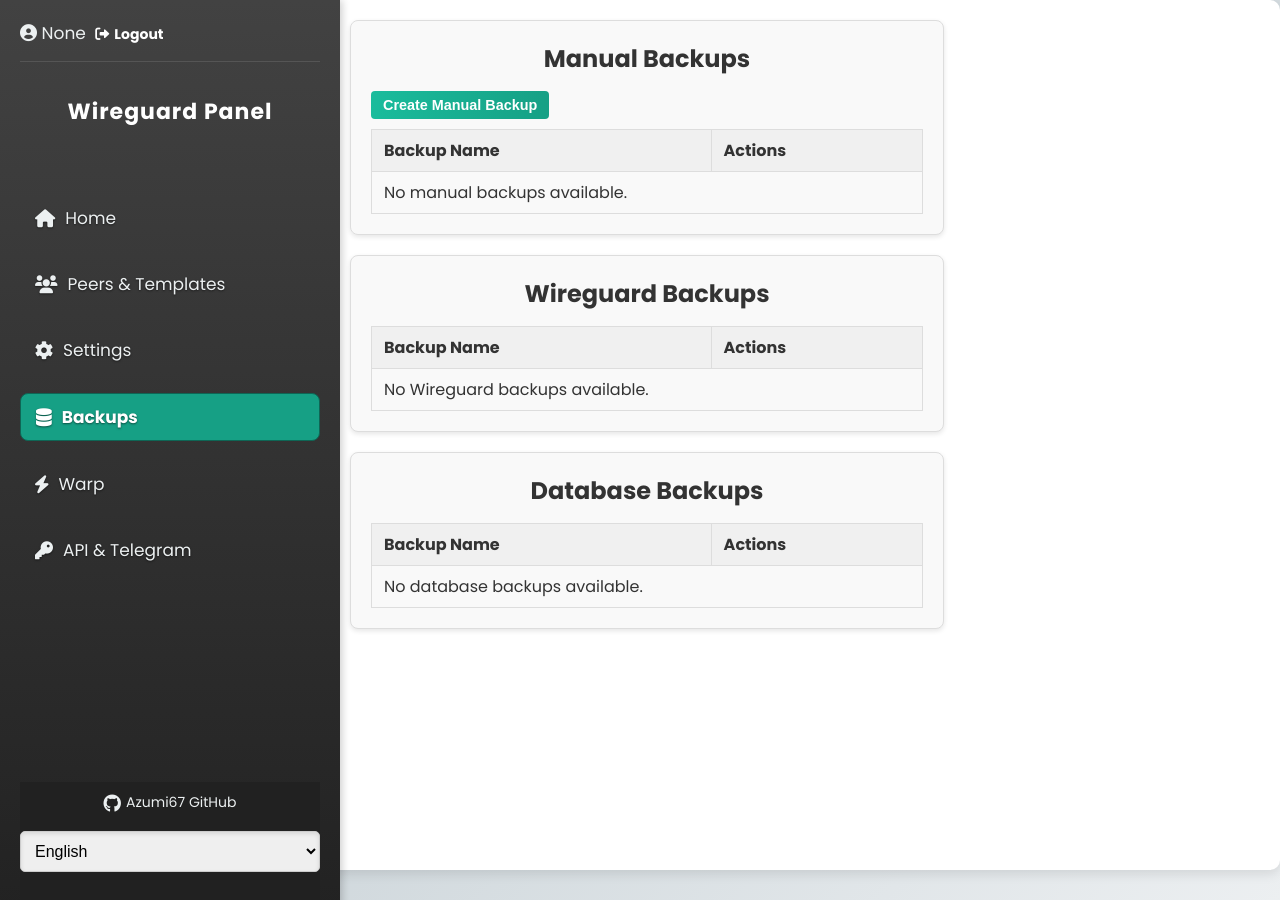
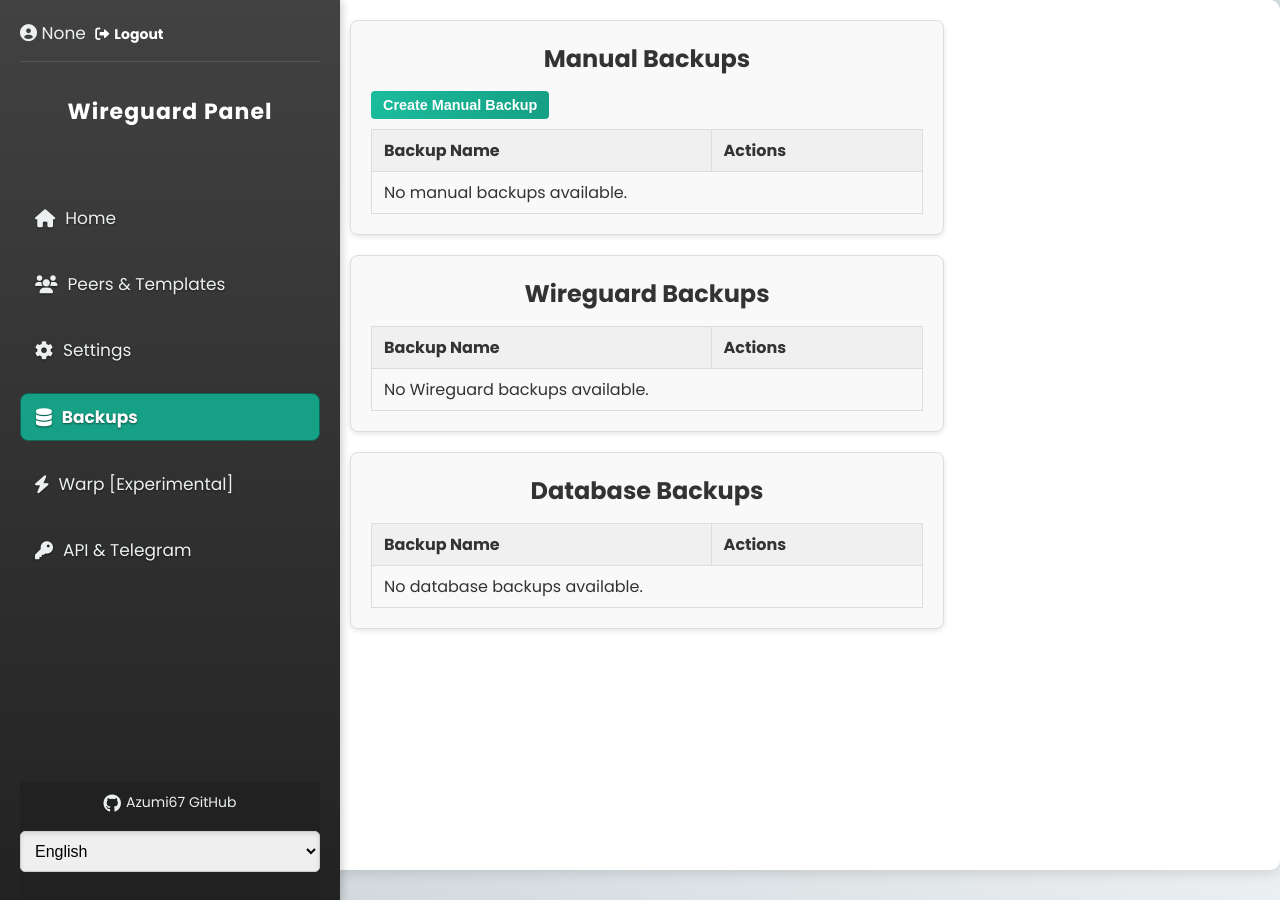
Before and after one commit to hosseinpv1379/Wireguard-panel-api, a Flask app: page /backups in a window 1280 px wide. Run offline with Flask 3, Linux system fonts and the light colour scheme; the visitor is signed in with stand-in values (Sample User, id 1); data that the repository does not hold is empty; parts of the project's set-up code (start-up, migrations or seed data) failed here and were passed over.

Commit message:
Update sidebar.html

```diff
--- a/src/templates/sidebar.html
+++ b/src/templates/sidebar.html
@@ -19,7 +19,7 @@
                 <li><a href="/backups" class="{{ 'active' if request.path == '/backups' else '' }}"><i
                                         class="fas fa-database"></i> Backups</a></li>
                 <li><a href="/warp" class="{{ 'active' if request.path == '/warp' else '' }}"><i class="fa fa-bolt"></i>
-                                Warp</a></li>
+                                Warp [Experimental]</a></li>
                 <li><a href="/telegram" class="{{ 'active' if request.path == '/telegram' else '' }}"><i
                                         class="fa fa-key"></i> API & Telegram</a></li>
         </ul>
```
